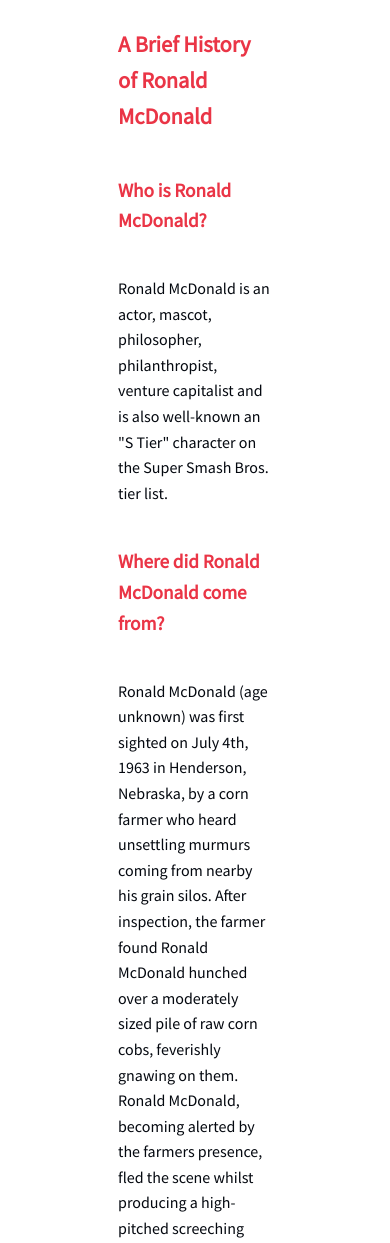
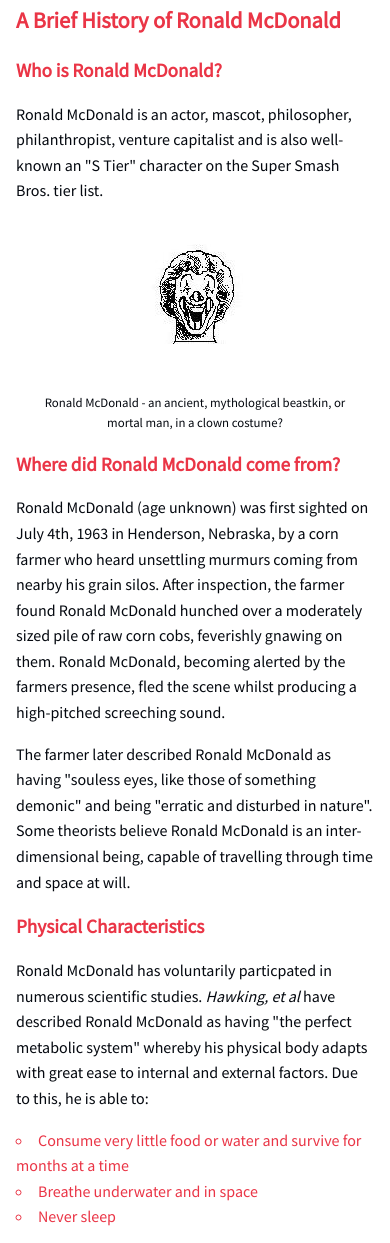
Before and after one commit to ivanvonchrist/fcc-tribute, a plain HTML site: page index.html in a window 390 px wide. Shown: the part 345-1588 px from the top of the page. Drawn offline with Linux system fonts and the light colour scheme.

Commit message:
Layout changes, fixed horizontal scroll, some responsiveness

```diff
--- a/css/style.css
+++ b/css/style.css
@@ -24,30 +24,36 @@
     margin: 7.5rem 0;
     font-size: 1.8em;
     color: whitesmoke; }
-#img-div {
-    flex: 0 0 20%;
-    text-align: center; }
-#image {
-    margin: 2.5rem; }
-#img-caption {
-    margin: 0 2.5rem;
-    font-size: 1em; }
 #tribute-info {
-    flex: 0 0 60%;
+    flex: 0 0 50%;
     background-color: white; }
 #tribute-info h1, #tribute-info h2, #tribute-info p {
     margin: 2.5rem; }
 #tribute-info h1 { font-size: 1.4em; color: #EA3546; }
 #tribute-info h2 { font-size: 1.2em; color: #EA3546; }
 #tribute-info p { font-size: 1em; }
+#img-div {
+    text-align: center; }
+#image {
+    margin: 1.5rem; }
+#img-caption {
+    margin: 0 1.5rem;
+    font-size: 0.8em; }
 #footer {
     flex: 0 0 100%;
-    padding: 1rem;
     font-size: 0.8em;
     color: whitesmoke !important;
     text-align: center;
     background-color: #EA3546; }
 ul {
-    margin-left: 1.5rem;
+    margin: 0 1.5rem;
     list-style: circle inside;
     color: #EA3546; }
+@media (max-width: 768px) {
+    #tribute-info, #img-div {
+        flex: 0 0 100%; }
+    #tribute-info h1, #tribute-info h2, #tribute-info p {
+        margin: 1rem; }
+    ul {
+        margin: 0 1rem;
+        padding: 0; }
--- a/index.html
+++ b/index.html
@@ -16,6 +16,12 @@
             <h1>A Brief History of Ronald McDonald</h1>
             <h2>Who is Ronald McDonald?</h2>
             <p>Ronald McDonald is an actor, mascot, philosopher, philanthropist, venture capitalist and is also well-known an "S Tier" character on the Super Smash Bros. tier list.</p>
+            <div id="img-div">
+                <img id="image" src="images/ronald-tm.jpg">
+                <div id="img-caption">
+                    <p>Ronald McDonald - an ancient, mythological beastkin, or mortal man, in a clown costume?</p>
+                </div>
+            </div>
             <h2>Where did Ronald McDonald come from?</h2>
             <p>Ronald McDonald (age unknown) was first sighted on July 4th, 1963 in Henderson, Nebraska, by a corn farmer who heard unsettling murmurs coming from nearby his grain silos. After inspection, the farmer found Ronald McDonald hunched over a moderately sized pile of raw corn cobs, feverishly gnawing on them. Ronald McDonald, becoming alerted by the farmers presence, fled the scene whilst producing a high-pitched screeching sound.</p>
             <p>The farmer later described Ronald McDonald as having "souless eyes, like those of something demonic" and being "erratic and disturbed in nature". Some theorists believe Ronald McDonald is an inter-dimensional being, capable of travelling through time and space at will.</p>
@@ -29,12 +35,6 @@
             <h2>Speaking Tours</h2>
             <p>Ronald McDonald has announced a world-wide speaking tour, where he will lecture about his life on Earth, taking place sometime in 2019.</p>
         </div>
-        <div id="img-div">
-            <img id="image" src="images/ronald-tm.jpg">
-            <div id="img-caption">
-                <p>Ronald McDonald - an ancient, mythological beastkin, or mortal man, in a clown costume?</p>
-            </div>
-        </div>
         <div id="footer">
             <p>Ronald McDonald Tribue Page</p>
         </div>
```
